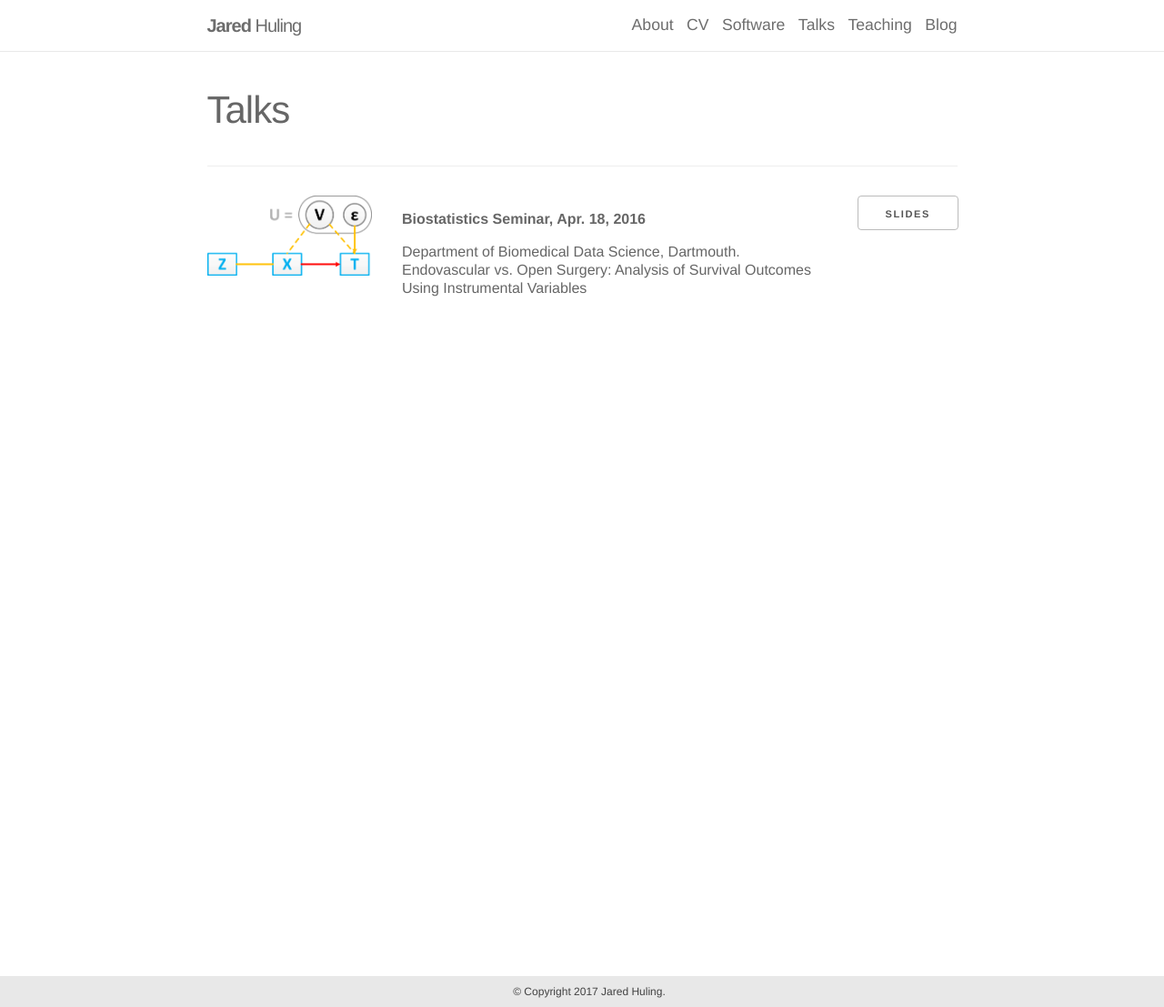
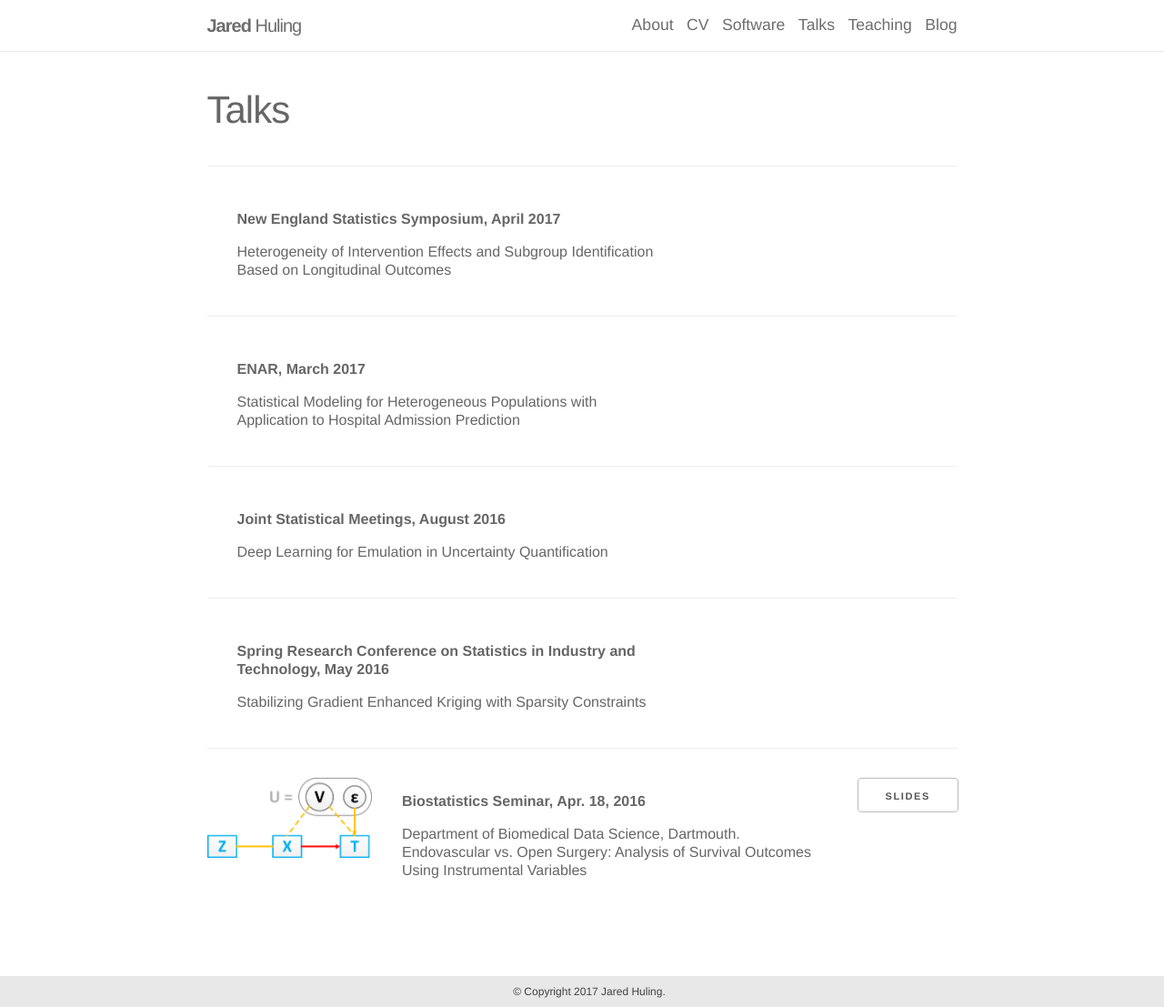
Before and after one commit to jaredhuling/jaredhuling.github.io, a Jekyll site: the page built from _pages/talks.md, in a window 1280 px wide and 1107 px high. Shown: the whole window at 91% size. Built offline with Jekyll 4.4.1, drawn with Linux system fonts in a browser that asks for light colours; nearby versions of some CDN libraries.

Commit message:
add talks

```diff
--- a/_pages/talks.md
+++ b/_pages/talks.md
@@ -3,6 +3,105 @@ layout: page
 permalink: /talks/
 title: Talks
 ---
+
+  <div class="docs-section">
+
+    <div class="row">
+
+      <div class="three columns">
+        <!-- <img src="/images/talks/iv_assumptions.png" width="100%" alt="IV" /> -->
+      </div>
+
+      <div class="seven columns">
+
+        <h5><b>New England Statistics Symposium, April 2017</b></h5>
+        <h5>
+        Heterogeneity of Intervention Effects and Subgroup Identification Based on Longitudinal Outcomes
+        </h5>
+
+      </div>
+
+
+      <div class="one column">
+          <!-- <a href="http://www.stat.wisc.edu/~huling/aftiv_talk.html" class="button">slides</a> -->
+      </div>
+    </div>
+
+  </div>
+
+  <div class="docs-section">
+
+    <div class="row">
+
+      <div class="three columns">
+        <!-- <img src="/images/talks/iv_assumptions.png" width="100%" alt="IV" /> -->
+      </div>
+
+      <div class="seven columns">
+
+        <h5><b>ENAR, March 2017</b></h5>
+        <h5>
+        Statistical Modeling for Heterogeneous Populations with Application to Hospital Admission Prediction
+        </h5>
+
+      </div>
+
+
+      <div class="one column">
+          <!-- <a href="http://www.stat.wisc.edu/~huling/aftiv_talk.html" class="button">slides</a> -->
+      </div>
+    </div>
+
+  </div>
+
+  <div class="docs-section">
+
+    <div class="row">
+
+      <div class="three columns">
+        <!-- <img src="/images/talks/iv_assumptions.png" width="100%" alt="IV" /> -->
+      </div>
+
+      <div class="seven columns">
+
+        <h5><b>Joint Statistical Meetings, August 2016</b></h5>
+        <h5>
+        Deep Learning for Emulation in Uncertainty Quantification
+        </h5>
+
+      </div>
+
+      <div class="one column">
+          <!-- <a href="http://www.stat.wisc.edu/~huling/aftiv_talk.html" class="button">slides</a> -->
+      </div>
+    </div>
+
+  </div>
+
+  <div class="docs-section">
+
+    <div class="row">
+
+      <div class="three columns">
+        <!-- <img src="/images/talks/iv_assumptions.png" width="100%" alt="IV" /> -->
+      </div>
+
+      <div class="seven columns">
+
+        <h5><b>Spring Research Conference on Statistics in Industry and Technology, May 2016</b></h5>
+        <h5>
+        Stabilizing Gradient Enhanced Kriging with Sparsity Constraints
+        </h5>
+
+      </div>
+
+      <div class="one column">
+          <!--  <a href="http://www.stat.wisc.edu/~huling/aftiv_talk.html" class="button">slides</a> -->
+      </div>
+    </div>
+
+  </div>
+
 
   <div class="docs-section">
 
```
Also changed, not shown: _pages/cv.md (+1 -1 lines).
